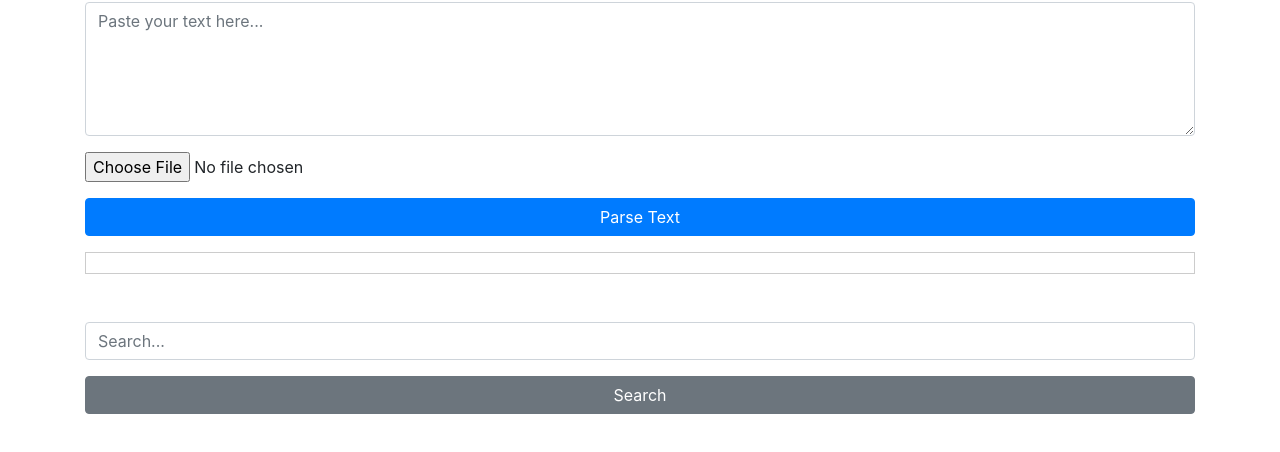
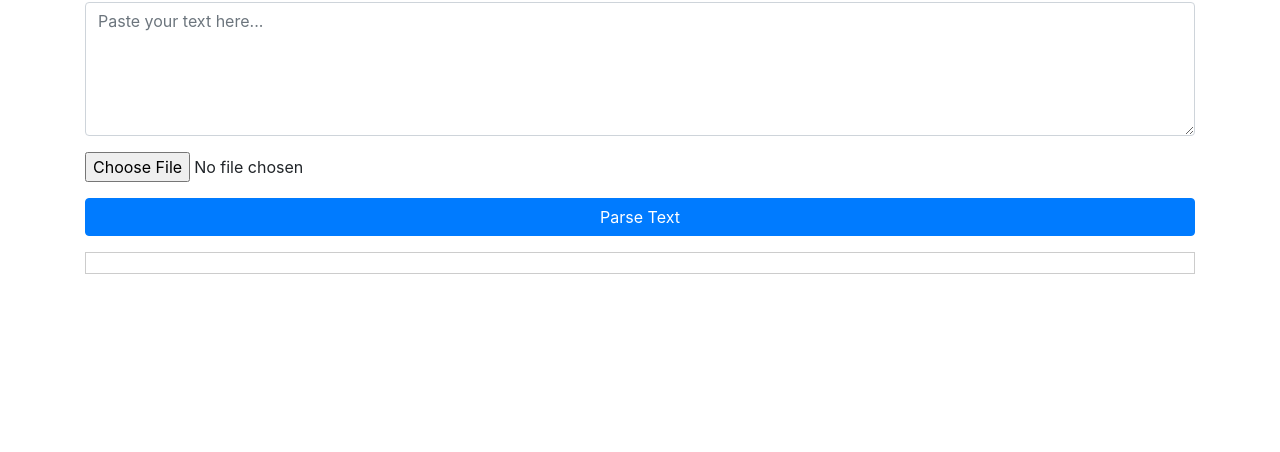
Before and after one commit to Steventanardi/TextParsing, a website: page index.html in a window 1280 px wide. Shown: the part 102-554 px from the top of the page. Drawn offline with nearby package versions, Linux system fonts and the light colour scheme.

Commit message:
Update index.html

```diff
--- a/index.html
+++ b/index.html
@@ -19,11 +19,6 @@
         </div>
         <button onclick="parseText()" class="btn btn-primary btn-block">Parse Text</button>
         <div id="parsedResult" class="mt-3"></div>
-        <div class="form-group mt-5">
-            <input type="text" id="searchTerm" class="form-control" placeholder="Search...">
-        </div>
-        <button onclick="searchText()" class="btn btn-secondary btn-block">Search</button>
-        <div id="searchResult" class="mt-3"></div>
     </div>
     <script src="script.js"></script>
 </body>
```
